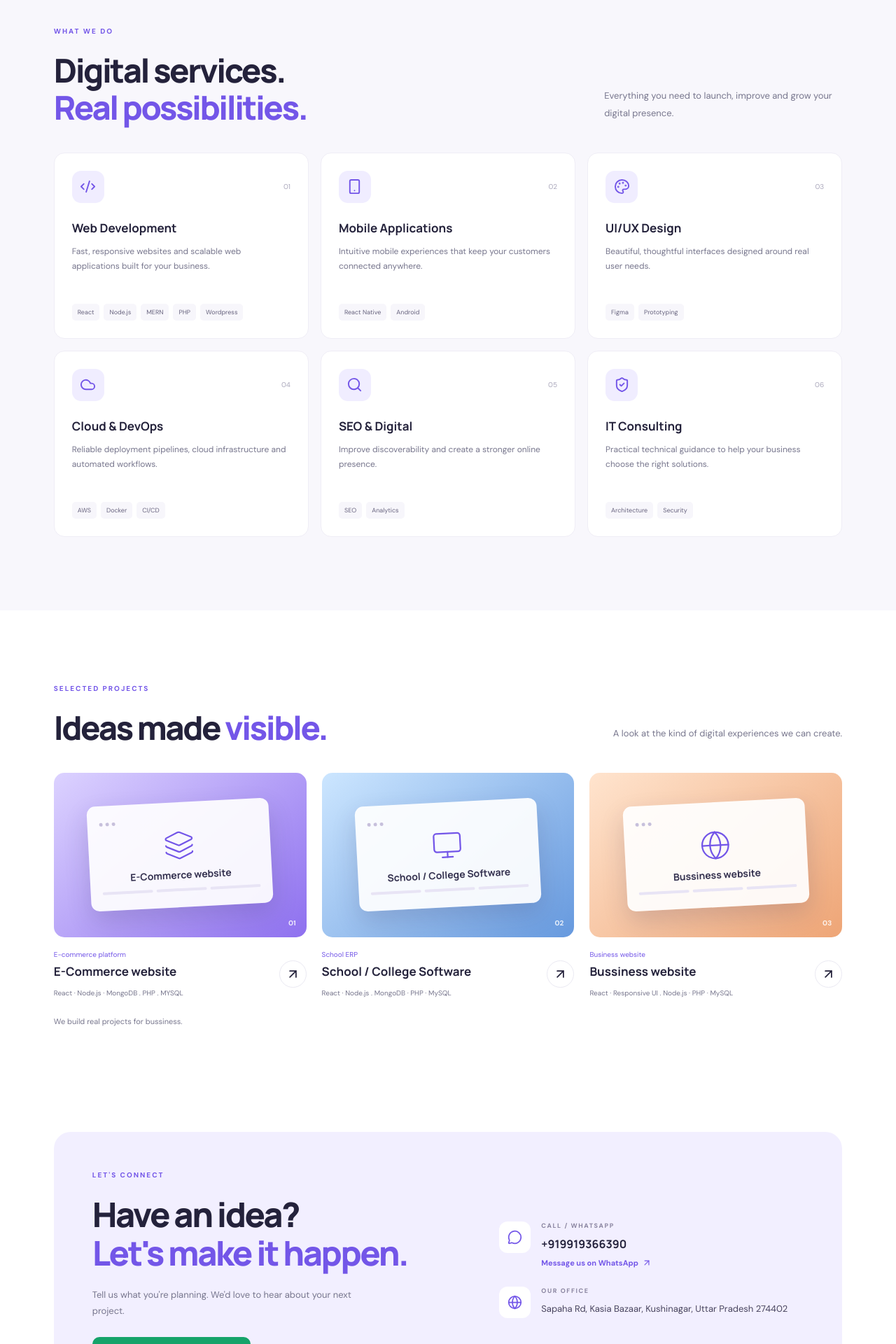
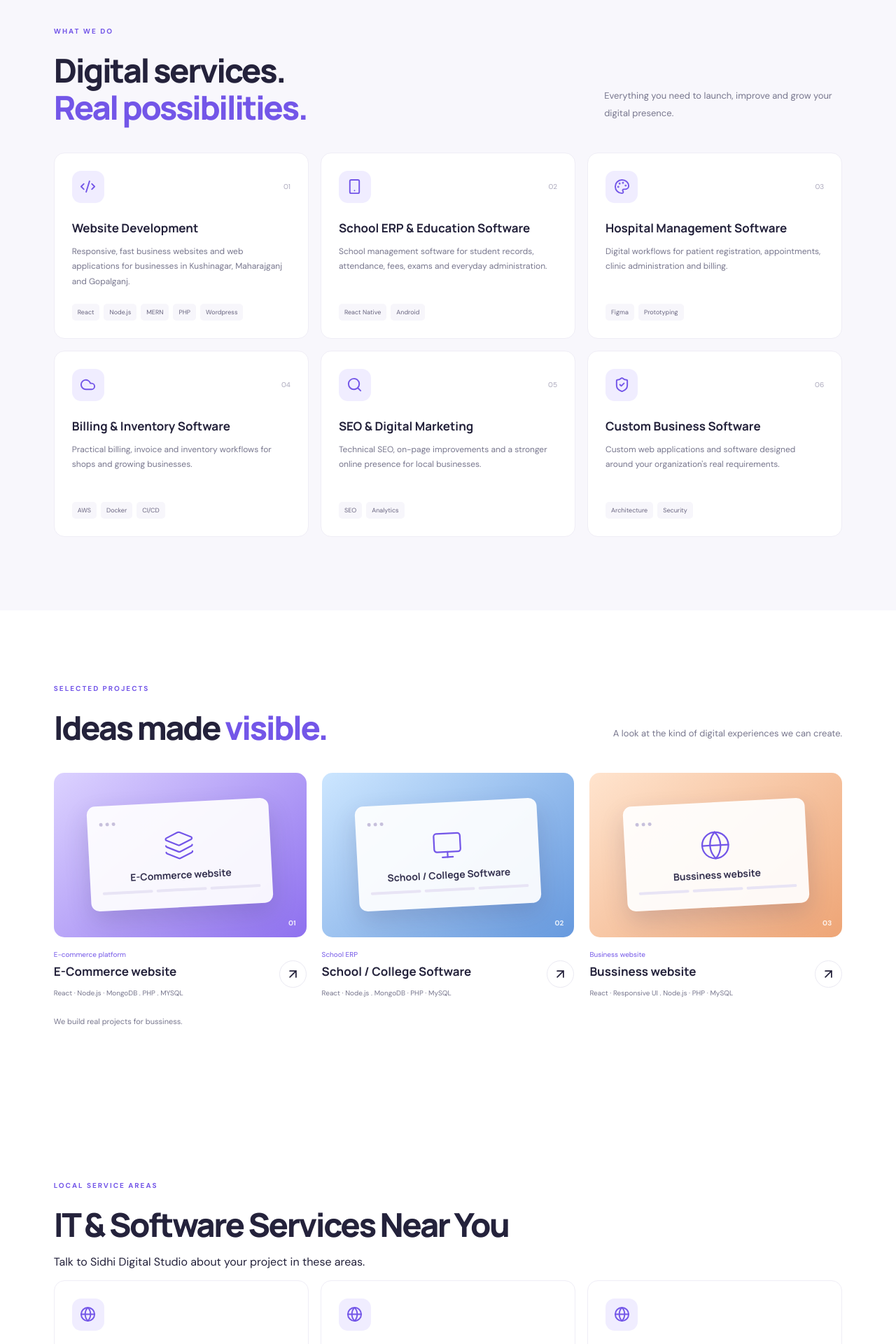
Before and after one commit to shyamsundarsingh/React-with-CI-CD-Github-Action, a React (Vite) app: page / in a window 1280 px wide. Shown: the part 1487-3407 px from the top of the page at 70% size. Built offline with nearby package versions, Linux system fonts and the light colour scheme.

Commit message:
seo updated

```diff
--- a/index.html
+++ b/index.html
@@ -1,11 +1,18 @@
 <!doctype html>
-<html lang="en">
+<html lang="en-IN">
   <head>
     <meta charset="UTF-8" />
     <meta name="viewport" content="width=device-width, initial-scale=1.0" />
     <meta name="theme-color" content="#7356e8" />
-    <meta name="description" content="We design and develop modern websites, applications and digital experiences for growing businesses." />
-    <title>Sidhi Digital Studio | IT Solutions & Web Development</title>
+    <meta name="description" content="Sidhi Digital Studio offers website development, school ERP, hospital management software, billing software and custom business applications in Kushinagar, Maharajganj, Uttar Pradesh and Gopalganj, Bihar." />
+    <meta name="robots" content="index, follow" />
+    <meta name="author" content="Sidhi Digital Studio" />
+    <meta property="og:type" content="website" />
+    <meta property="og:site_name" content="Sidhi Digital Studio" />
+    <meta property="og:title" content="Website Development & Software Solutions | Sidhi Digital Studio" />
+    <meta property="og:description" content="Website development, school ERP, hospital software, billing software and custom business solutions in Kushinagar, Maharajganj and Gopalganj." />
+    <meta name="twitter:card" content="summary" />
+    <title>Website Development & Software Solutions | Sidhi Digital Studio</title>
   </head>
   <body>
     <div id="root"></div>
--- a/src/App.jsx
+++ b/src/App.jsx
@@ -1,5 +1,5 @@
 
-import { useState } from "react";
+import { useState, useEffect } from "react";
 import {
   Menu, X, ArrowUpRight, Code2, Smartphone,
   Palette, Cloud, Search, ShieldCheck,
@@ -9,49 +9,49 @@ import {
 
 const WHATSAPP_NUMBER = "919919366390"; // Replace with your number
 const PHONE_NUMBER = "+919919366390"; // Replace with your mobile
-const OFFICE_ADDRESS = "Kasia, Kushingar, Uttar Pradesh, India";
+const OFFICE_ADDRESS = "Sapaha Rd, Kasia Bazaar, Kushinagar, Uttar Pradesh 274402, India";
 
 const services = [
   {
     icon: Code2,
     number: "01",
-    title: "Web Development",
-    description: "Fast, responsive websites and scalable web applications built for your business.",
+    title: "Website Development",
+    description: "Responsive, fast business websites and web applications for businesses in Kushinagar, Maharajganj and Gopalganj.",
     tags: ["React", "Node.js", "MERN", "PHP", "Wordpress"]
   },
   {
     icon: Smartphone,
     number: "02",
-    title: "Mobile Applications",
-    description: "Intuitive mobile experiences that keep your customers connected anywhere.",
+    title: "School ERP & Education Software",
+    description: "School management software for student records, attendance, fees, exams and everyday administration.",
     tags: ["React Native", "Android"]
   },
   {
     icon: Palette,
     number: "03",
-    title: "UI/UX Design",
-    description: "Beautiful, thoughtful interfaces designed around real user needs.",
+    title: "Hospital Management Software",
+    description: "Digital workflows for patient registration, appointments, clinic administration and billing.",
     tags: ["Figma", "Prototyping"]
   },
   {
     icon: Cloud,
     number: "04",
-    title: "Cloud & DevOps",
-    description: "Reliable deployment pipelines, cloud infrastructure and automated workflows.",
+    title: "Billing & Inventory Software",
+    description: "Practical billing, invoice and inventory workflows for shops and growing businesses.",
     tags: ["AWS", "Docker", "CI/CD"]
   },
   {
     icon: Search,
     number: "05",
-    title: "SEO & Digital",
-    description: "Improve discoverability and create a stronger online presence.",
+    title: "SEO & Digital Marketing",
+    description: "Technical SEO, on-page improvements and a stronger online presence for local businesses.",
     tags: ["SEO", "Analytics"]
   },
   {
     icon: ShieldCheck,
     number: "06",
-    title: "IT Consulting",
-    description: "Practical technical guidance to help your business choose the right solutions.",
+    title: "Custom Business Software",
+    description: "Custom web applications and software designed around your organization's real requirements.",
     tags: ["Architecture", "Security"]
   }
 ];
@@ -82,6 +82,98 @@ const projects = [
     icon: Globe
   }
 ];
+
+
+const SITE_URL = "https://sidhiwebsolution.vercel.app/"; // Replace with your real domain
+
+function SEOHead() {
+  useEffect(() => {
+    const title = "Website Development, School ERP & Billing Software | Sidhi Digital Studio";
+    const description =
+      "Sidhi Digital Studio offers website development, school ERP, hospital management software, billing software and custom business applications in Kushinagar, Maharajganj, Uttar Pradesh and Gopalganj, Bihar.";
+
+    document.title = title;
+
+    const setMeta = (key, value, attribute = "name") => {
+      let element = document.head.querySelector(`meta[${attribute}="${key}"]`);
+      if (!element) {
+        element = document.createElement("meta");
+        element.setAttribute(attribute, key);
+        document.head.appendChild(element);
+      }
+      element.setAttribute("content", value);
+    };
+
+    setMeta("description", description);
+    setMeta("robots", "index, follow");
+    setMeta("author", "Sidhi Digital Studio");
+    setMeta("theme-color", "#7356e8");
+    setMeta("og:type", "website", "property");
+    setMeta("og:title", title, "property");
+    setMeta("og:description", description, "property");
+    setMeta("og:site_name", "Sidhi Digital Studio", "property");
+    setMeta("twitter:card", "summary_large_image");
+    setMeta("twitter:title", title);
+    setMeta("twitter:description", description);
+
+    // Add canonical only after replacing the placeholder with the real public URL.
+    if (!SITE_URL.includes("YOUR-VERCEL-DOMAIN")) {
+      let canonical = document.head.querySelector('link[rel="canonical"]');
+      if (!canonical) {
+        canonical = document.createElement("link");
+        canonical.rel = "canonical";
+        document.head.appendChild(canonical);
+      }
+      canonical.href = SITE_URL.replace(/\/$/, "") + "/";
+      setMeta("og:url", canonical.href, "property");
+    }
+
+    const structuredData = {
+      "@context": "https://schema.org",
+      "@type": "ProfessionalService",
+      name: "Sidhi Digital Studio",
+      description,
+      telephone: "+919919366390",
+      address: {
+        "@type": "PostalAddress",
+        streetAddress: "Sapaha Road, Kasia Bazaar",
+        addressLocality: "Kasia",
+        addressRegion: "Uttar Pradesh",
+        postalCode: "274402",
+        addressCountry: "IN"
+      },
+      areaServed: [
+        { "@type": "City", name: "Kushinagar" },
+        { "@type": "AdministrativeArea", name: "Maharajganj, Uttar Pradesh" },
+        { "@type": "City", name: "Gopalganj, Bihar" }
+      ],
+      serviceType: [
+        "Website Development",
+        "School ERP Software",
+        "Hospital Management Software",
+        "Billing Software",
+        "Custom Business Software",
+        "Search Engine Optimization"
+      ],
+      sameAs: []
+    };
+
+    let script = document.querySelector('script[data-sidhi-schema="business"]');
+    if (!script) {
+      script = document.createElement("script");
+      script.type = "application/ld+json";
+      script.dataset.sidhiSchema = "business";
+      document.head.appendChild(script);
+    }
+    script.textContent = JSON.stringify(structuredData);
+
+    return () => {
+      // Leave SEO metadata and JSON-LD in place while this single-page app is mounted.
+    };
+  }, []);
+
+  return null;
+}
 
 function WhatsAppButton({ children = "Meet us on WhatsApp", className = "" }) {
   const url = `https://wa.me/${WHATSAPP_NUMBER}?text=${encodeURIComponent(
@@ -211,7 +303,9 @@ function About() {
 
       <div className="about-content">
         <p>
-          SIDHI one of the top website design and web development Company With over 10 years of experience team, our expert team specializes in Web development and UI/UX Designing and App development with Search engine Optimization.
+          Sidhi Digital Studio provides website design, web development, school ERP,
+          hospital management software, billing solutions and custom software
+          for local businesses and institutions.
         </p>
         <p>
           We are a digital agency focused on creating useful, modern and
@@ -318,6 +412,50 @@ function Portfolio() {
   );
 }
 
+
+function LocalServiceAreas() {
+  const locations = [
+    {
+      name: "Kushinagar, Uttar Pradesh",
+      text: "Website development, school ERP, hospital software and billing solutions for local businesses and institutions."
+    },
+    {
+      name: "Maharajganj, Uttar Pradesh",
+      text: "Business websites and custom software for schools, clinics, retailers and growing organizations."
+    },
+    {
+      name: "Gopalganj, Bihar",
+      text: "Website design, business software and digital solutions for local companies and institutions."
+    }
+  ];
+
+  return (
+    <section className="section-wrap section-space local-seo" aria-labelledby="local-service-heading">
+      <div className="section-heading">
+        <p className="eyebrow">LOCAL SERVICE AREAS</p>
+        <h2 id="local-service-heading">IT & Software Services Near You</h2>
+        <p>Talk to Sidhi Digital Studio about your project in these areas.</p>
+      </div>
+      <div className="services-grid">
+        {locations.map((location) => (
+          <article className="service-card" key={location.name}>
+            <div className="service-top">
+              <div className="service-icon"><Globe size={23} /></div>
+            </div>
+            <h3>{location.name}</h3>
+            <p>{location.text}</p>
+            <a className="text-link" href={`https://wa.me/${WHATSAPP_NUMBER}?text=${encodeURIComponent(
+              `Hello Sidhi Digital Studio, I need website or software services in ${location.name}.`
+            )}`} target="_blank" rel="noopener noreferrer">
+              Ask about services <ArrowUpRight size={15} />
+            </a>
+          </article>
+        ))}
+      </div>
+    </section>
+  );
+}
+
 function Contact() {
   return (
     <section className="contact section-wrap section-space" id="contact">
@@ -345,7 +483,7 @@ function Contact() {
             <div className="contact-icon"><Globe size={21} /></div>
             <div>
               <span>OUR OFFICE</span>
-              <p>Sapaha Rd, Kasia Bazaar, Kushinagar, Uttar Pradesh 274402</p>
+              <p>{OFFICE_ADDRESS}</p>
 
             </div>
           </div>
@@ -372,12 +510,14 @@ function Footer() {
 export default function App() {
   return (
     <>
+      <SEOHead />
       <Navbar />
       <main>
         <Hero />
         <About />
         <Services />
         <Portfolio />
+        <LocalServiceAreas />
         <Contact />
       </main>
       <Footer />
```
